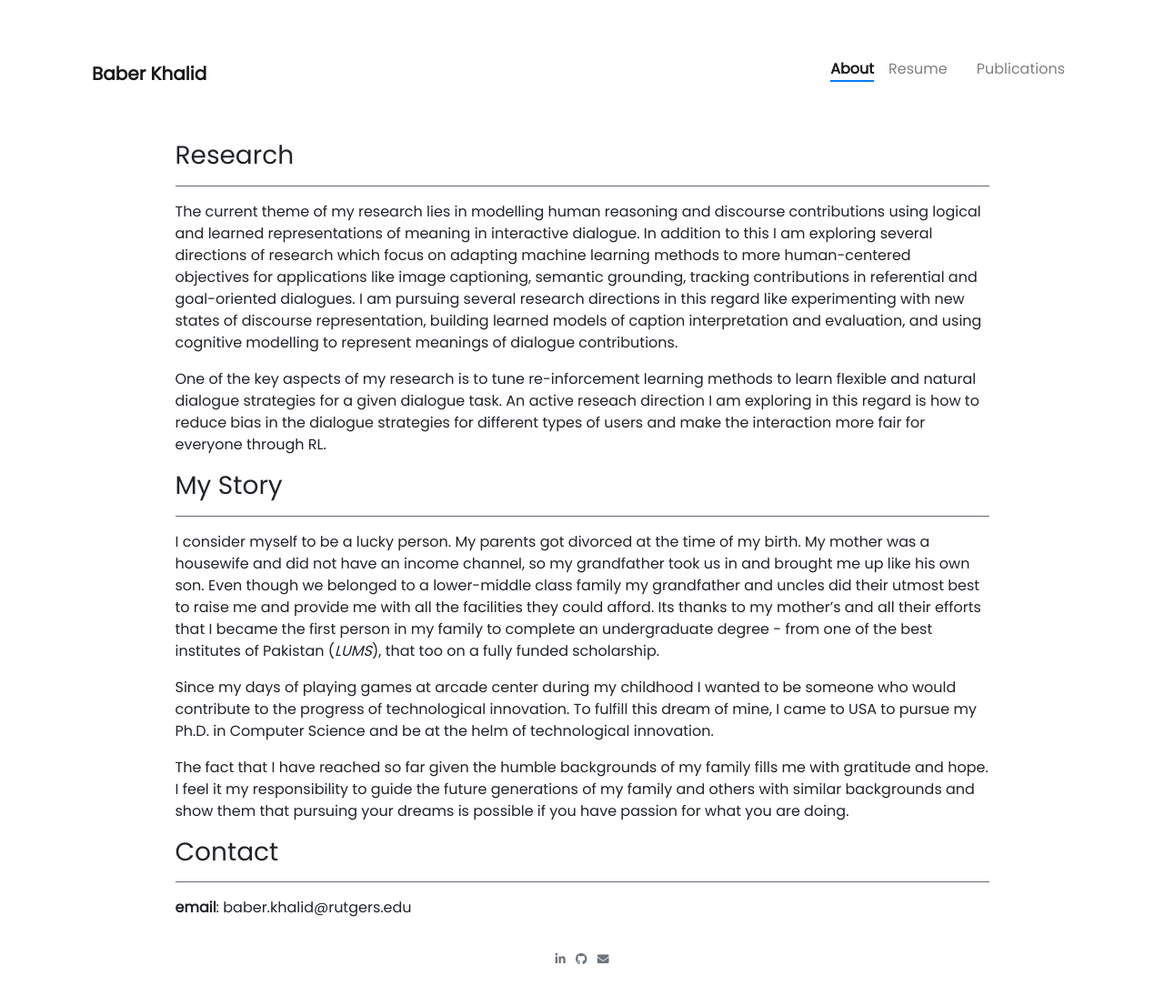
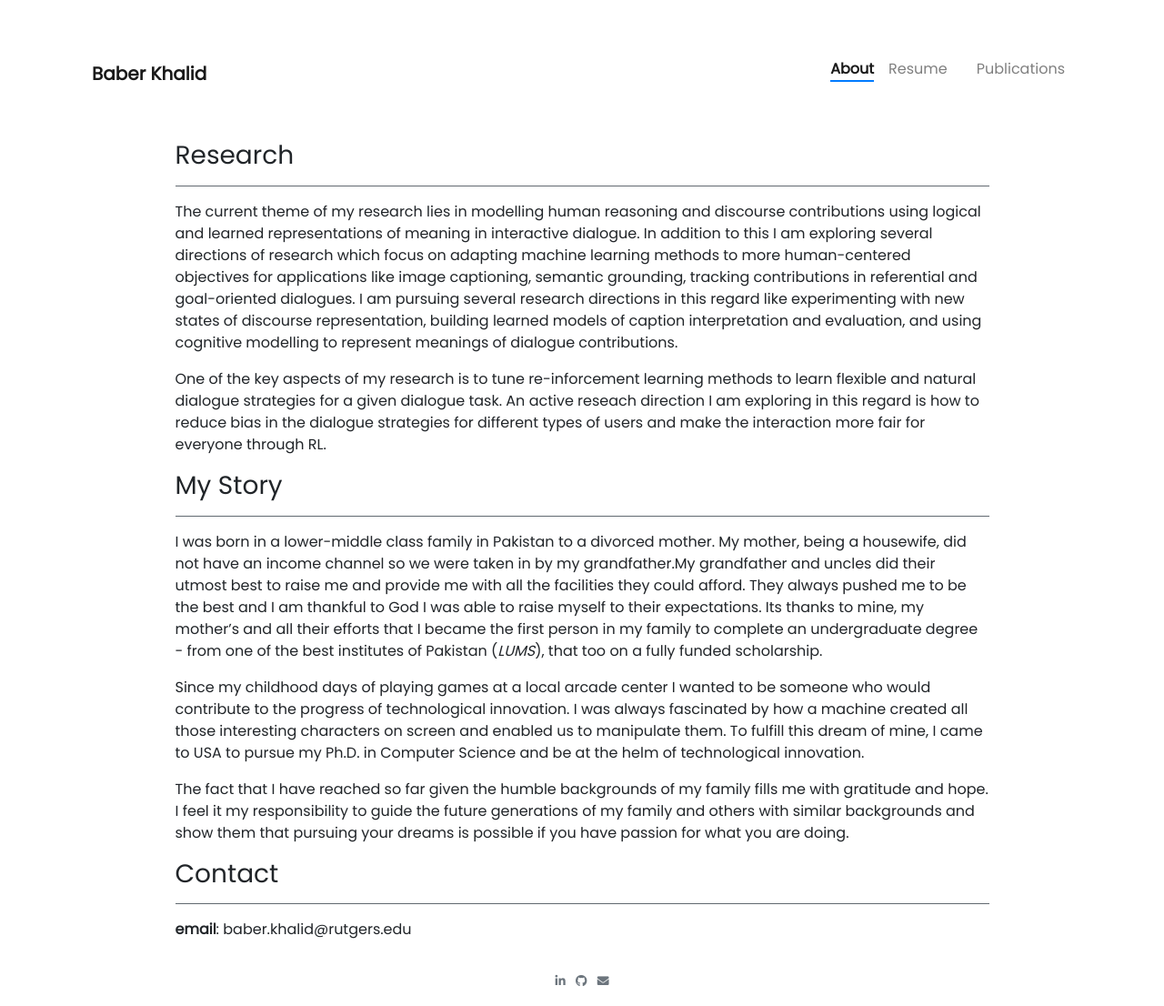
Before and after one commit to baber-sos/baber-sos.github.io, a Jekyll site: the page built from about.md, in a window 1280 px wide. Shown: the whole page at 91% size. Built offline with Jekyll 4.4.1, drawn with Linux system fonts in a browser that asks for light colours; nearby versions of some CDN libraries; before the commit the page ends 1082 px from its top, so only the background shows below that.

Commit message:
changes to about and homepage

```diff
--- a/about.md
+++ b/about.md
@@ -10,9 +10,9 @@ The current theme of my research lies in modelling human reasoning and discourse
 One of the key aspects of my research is to tune re-inforcement learning methods to learn flexible and natural dialogue strategies for a given dialogue task. An active reseach direction I am exploring in this regard is how to reduce bias in the dialogue strategies for different types of users and make the interaction more fair for everyone through RL.
 ### My Story
 ***
-I consider myself to be a lucky person. My parents got divorced at the time of my birth. My mother was a housewife and did not have an income channel, so my grandfather took us in and brought me up like his own son. Even though we belonged to a lower-middle class family my grandfather and uncles did their utmost best to raise me and provide me with all the facilities they could afford. Its thanks to my mother's and all their efforts that I became the first person in my family to complete an undergraduate degree - from one of the best institutes of Pakistan (*LUMS*), that too on a fully funded scholarship.
+I was born in a lower-middle class family in Pakistan to a divorced mother. My mother, being a housewife, did not have an income channel so we were taken in by my grandfather.My grandfather and uncles did their utmost best to raise me and provide me with all the facilities they could afford. They always pushed me to be the best and I am thankful to God I was able to raise myself to their expectations. Its thanks to mine, my mother's and all their efforts that I became the first person in my family to complete an undergraduate degree - from one of the best institutes of Pakistan (*LUMS*), that too on a fully funded scholarship.
 
-Since my days of playing games at arcade center during my childhood I wanted to be someone who would contribute to the progress of technological innovation. To fulfill this dream of mine, I came to USA to pursue my Ph.D. in Computer Science and be at the helm of technological innovation.
+Since my childhood days of playing games at a local arcade center I wanted to be someone who would contribute to the progress of technological innovation. I was always fascinated by how a machine created all those interesting characters on screen and enabled us to manipulate them. To fulfill this dream of mine, I came to USA to pursue my Ph.D. in Computer Science and be at the helm of technological innovation.
 
 The fact that I have reached so far given the humble backgrounds of my family fills me with gratitude and hope. I feel it my responsibility to guide the future generations of my family and others with similar backgrounds and show them that pursuing your dreams is possible if you have passion for what you are doing.
 ### Contact
```
Also changed, not shown: cv.md (+4 -4 lines), index.md (+1 -1 lines), 9 other files.
